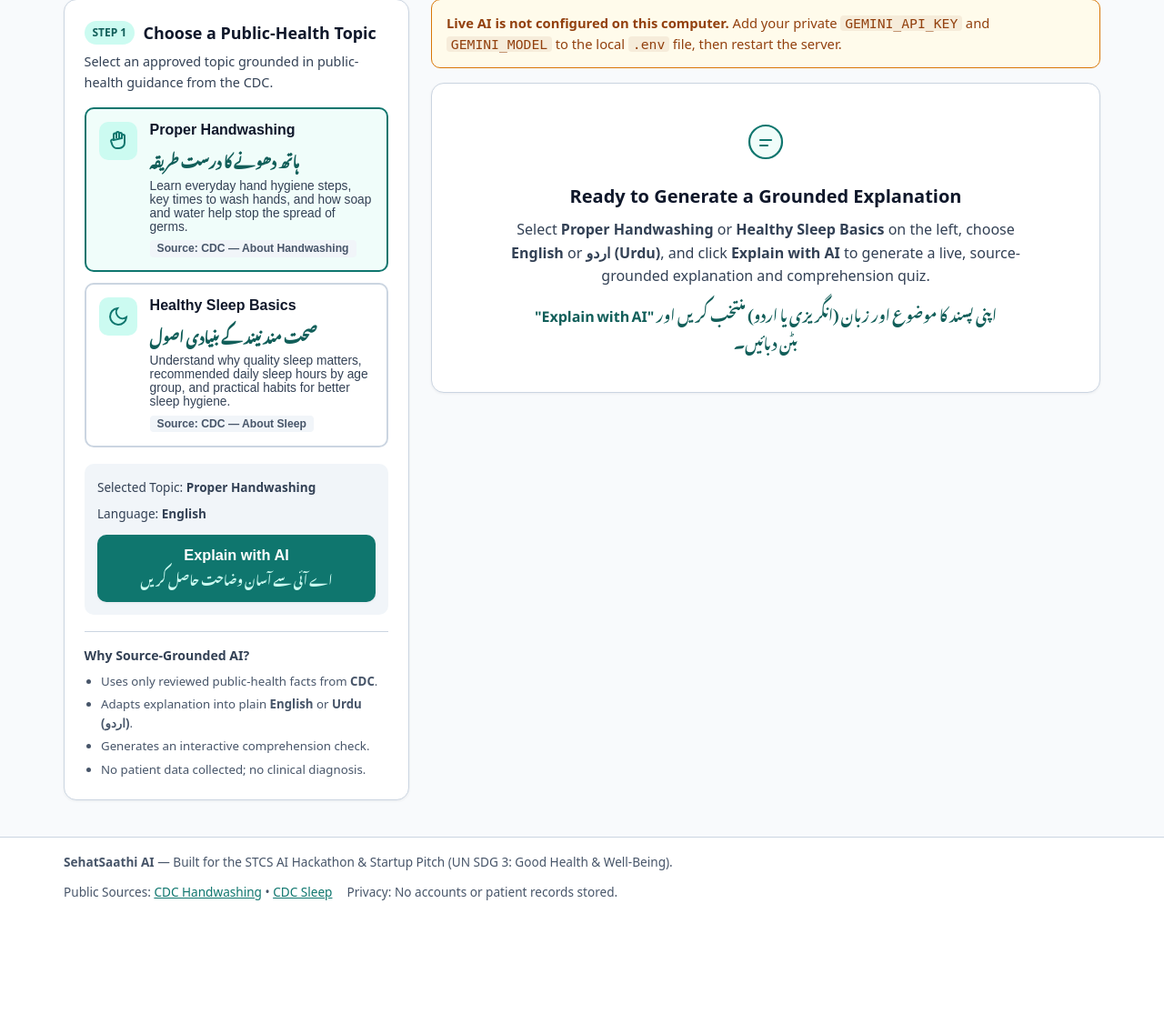
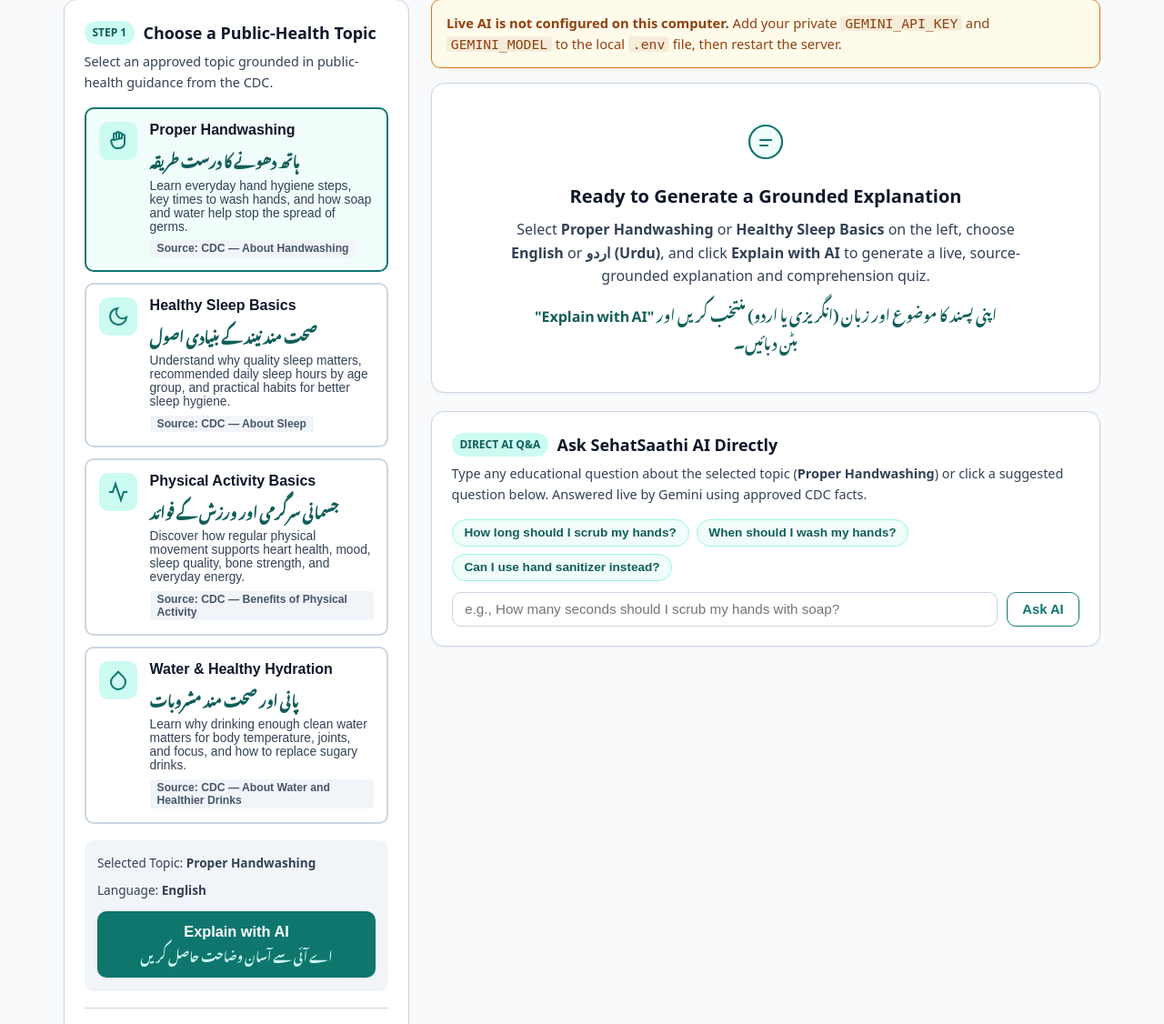
Before and after one commit to Usman35404/SEHATSAATHI, a Flask app: page / in a window 1280 px wide. Shown: the part 227-1353 px from the top of the page at 91% size. Before the commit the page ends 1217 px from the top, so only its background shows below. Run offline with Flask 3, Linux system fonts and the light colour scheme.

Commit message:
feat: add always-visible Direct AI Q&A card and expand curated CDC topics to 4

```diff
--- a/ai_service.py
+++ b/ai_service.py
@@ -469,10 +469,15 @@ def generate_topic_explanation(topic: dict[str, Any], language: str) -> dict[str
     return result
 
 
-def answer_topic_followup(topic: dict[str, Any], language: str, question: str) -> dict[str, Any]:
+def answer_topic_followup(
+    topic: dict[str, Any],
+    language: str,
+    question: str,
+    catalog: list[dict[str, Any]] | None = None,
+) -> dict[str, Any]:
     """
-    Answer a single constrained follow-up educational question strictly grounded
-    in the selected topic's curated facts.
+    Answer a single constrained educational question strictly grounded
+    in the selected topic's curated facts (or across the curated catalog if provided).
     """
     if language not in SUPPORTED_LANGUAGES:
         raise AIServiceError(
@@ -513,21 +518,28 @@ def answer_topic_followup(topic: dict[str, Any], language: str, question: str) -
             "live_ai": False,
         }
 
-    facts_bulleted = "\n".join(f"- {fact}" for fact in topic.get("facts", []))
+    topics_for_context = catalog if catalog else [topic]
+    context_blocks = []
+    for item in topics_for_context:
+        item_facts = "\n".join(f"  - {fact}" for fact in item.get("facts", []))
+        context_blocks.append(
+            f"[Topic ID: {item['id']} | {item['title_en']} ({item['title_ur']}) | Source: {item['source_title']}]\n{item_facts}"
+        )
+    facts_bulleted = "\n\n".join(context_blocks)
     lang_label = SUPPORTED_LANGUAGES[language]
 
     system_instruction = (
         "You are a constrained educational assistant for SehatSaathi AI. "
-        "You may ONLY answer using the provided Approved Source Facts for the selected topic.\n"
+        "You may ONLY answer using the provided Approved Source Facts from the curated public-health topics.\n"
         "STRICT RULES:\n"
         "1. If the user's question is answered by the Approved Source Facts, provide a concise, plain-language answer (2-3 sentences) in the requested language and set supported_by_source to true.\n"
-        "2. If the user's question is NOT covered by the Approved Source Facts, or asks for personal medical advice, diagnosis, medications, or unrelated topics, politely state that the current learning material for this topic does not cover that question and remind them that SehatSaathi AI provides general education only (set supported_by_source to false).\n"
+        "2. If the user's question is NOT covered by the Approved Source Facts, or asks for personal medical advice, diagnosis, medications, or unrelated topics, politely state that the current learning material does not cover that question and remind them that SehatSaathi AI provides general education only (set supported_by_source to false).\n"
         "3. Never invent facts, statistics, clinical advice, or URLs.\n"
         "4. Return ONLY valid JSON with keys: {\"answer\": string, \"supported_by_source\": boolean}."
     )
 
     user_prompt = (
-        f"Topic: {topic['title_en']} ({topic['title_ur']})\n"
+        f"Selected Topic: {topic['title_en']} ({topic['title_ur']})\n"
         f"Target Language: {lang_label}\n"
         f"Approved Source Facts:\n{facts_bulleted}\n\n"
         f"User Question: {cleaned_q}\n"
--- a/app.py
+++ b/app.py
@@ -244,7 +244,8 @@ def create_app(test_config: dict[str, Any] | None = None) -> Flask:
                 400,
             )
 
-        topic = get_topic_by_id(topic_id)
+        catalog = load_topics_catalog()
+        topic = get_topic_by_id(topic_id, catalog=catalog)
         if topic is None:
             return _error_response(
                 "UNKNOWN_TOPIC",
@@ -257,6 +258,7 @@ def create_app(test_config: dict[str, Any] | None = None) -> Flask:
                 topic=topic,
                 language=language.strip(),
                 question=question,
+                catalog=catalog,
             )
             return jsonify(result), 200
         except AIServiceError as exc:
--- a/static/css/style.css
+++ b/static/css/style.css
@@ -915,6 +915,25 @@ body {
   border-color: var(--brand-primary);
 }
 
+.direct-ai-card {
+  margin-top: 1.25rem;
+}
+
+.followup-result__meta {
+  display: flex;
+  align-items: center;
+  justify-content: space-between;
+  gap: 0.5rem;
+  flex-wrap: wrap;
+  margin-bottom: 0.45rem;
+}
+
+.followup-source-note {
+  font-size: 0.78rem;
+  color: var(--text-muted);
+  font-weight: 600;
+}
+
 @media (max-width: 600px) {
   .brand__title { font-size: 1.2rem; }
   .header-controls { width: 100%; justify-content: space-between; }
--- a/static/js/app.js
+++ b/static/js/app.js
@@ -73,7 +73,9 @@
   const followupError = document.getElementById("followup-error");
   const followupResult = document.getElementById("followup-result");
   const followupBadge = document.getElementById("followup-badge");
+  const followupSourceNote = document.getElementById("followup-source-note");
   const followupAnswerText = document.getElementById("followup-answer-text");
+  const directAskTopicName = document.getElementById("direct-ask-topic-name");
 
   // Usability helpers (loading progress, model badge, suggestions, config check)
   const loadingElapsed = document.getElementById("loading-elapsed");
@@ -100,6 +102,14 @@
     sleep: {
       en: ["How many hours should a teenager sleep?", "How can I sleep better at night?", "Why is sleep important?"],
       ur: ["نوجوانوں کو کتنے گھنٹے سونا چاہیے؟", "رات کو بہتر نیند کیسے لیں؟", "نیند کیوں ضروری ہے؟"],
+    },
+    activity: {
+      en: ["What are the immediate benefits of physical activity?", "How does exercise help bones and muscles?", "How does activity help children?"],
+      ur: ["جسمانی سرگرمی کے فوری فوائد کیا ہیں؟", "ورزش ہڈیوں اور پٹھوں کو کیسے مضبوط کرتی ہے؟", "بچوں کے لیے ورزش کیوں ضروری ہے؟"],
+    },
+    hydration: {
+      en: ["Why is drinking enough water important?", "What are healthy alternatives to sugary drinks?", "How can I drink more water daily?"],
+      ur: ["مناسب مقدار میں پانی پینا کیوں ضروری ہے؟", "میٹھے مشروبات کا صحت مند متبادل کیا ہے؟", "روزانہ زیادہ پانی پینے کے آسان طریقے کیا ہیں؟"],
     },
   };
 
@@ -223,11 +233,17 @@
     });
 
     if (activeCard && selectedTopicLabel) {
-      selectedTopicLabel.textContent =
+      const labelText =
         state.selectedLanguage === "ur"
           ? `${activeCard.dataset.titleEn} (${activeCard.dataset.titleUr})`
           : activeCard.dataset.titleEn;
+      selectedTopicLabel.textContent = labelText;
+      if (directAskTopicName) {
+        directAskTopicName.textContent = labelText;
+      }
     }
+
+    renderSuggestions(state.selectedTopicId, state.selectedLanguage);
 
     const isUrdu = state.selectedLanguage === "ur";
     langEnBtn.classList.toggle("is-active", !isUrdu);
@@ -583,18 +599,19 @@
     stopAudioBtn.addEventListener("click", stopSpeech);
   }
 
-  // Event Listener: Constrained Follow-Up Question
+  // Event Listener: Direct / Constrained Follow-Up Question
   if (followupForm) {
     followupForm.addEventListener("submit", async (event) => {
       event.preventDefault();
-      if (!state.currentResult) {
-        return;
-      }
+      const targetTopicId =
+        (state.currentResult && state.currentResult.topic_id) || state.selectedTopicId;
+      const targetLanguage =
+        (state.currentResult && state.currentResult.language) || state.selectedLanguage;
 
       const questionText = (followupInput.value || "").trim();
       if (!questionText) {
         followupError.textContent =
-          state.selectedLanguage === "ur"
+          targetLanguage === "ur"
             ? "براہِ کرم اپنا سوال درج کریں۔"
             : "Please enter a short question about this topic.";
         followupError.classList.remove("hidden");
@@ -612,8 +629,8 @@
           method: "POST",
           headers: { "Content-Type": "application/json" },
           body: JSON.stringify({
-            topic_id: state.currentResult.topic_id,
-            language: state.currentResult.language,
+            topic_id: targetTopicId,
+            language: targetLanguage,
             question: questionText,
           }),
         });
@@ -651,6 +668,10 @@
           followupBadge.textContent = "Outside Current Topic Facts";
         }
 
+        if (followupSourceNote && payload.source && payload.source.title) {
+          followupSourceNote.textContent = `Source: ${payload.source.title}`;
+        }
+
         followupResult.classList.remove("hidden");
       } catch {
         if (requestId !== state.activeFollowupRequestId) {
--- a/templates/index.html
+++ b/templates/index.html
@@ -89,9 +89,17 @@
               <svg viewBox="0 0 24 24" width="24" height="24" fill="none" stroke="currentColor" stroke-width="2">
                 <path d="M7 11V5a1.5 1.5 0 0 1 3 0v4m0 0V3.5a1.5 1.5 0 0 1 3 0V9m0 0V4.5a1.5 1.5 0 0 1 3 0V9m0 0V6.5a1.5 1.5 0 0 1 3 0V14a6 6 0 0 1-6 6h-2a6 6 0 0 1-5.66-4L4.1 12.3a1.5 1.5 0 0 1 2.6-1.3L7 11Z"/>
               </svg>
+              {% elif topic.id == 'sleep' %}
+              <svg viewBox="0 0 24 24" width="24" height="24" fill="none" stroke="currentColor" stroke-width="2">
+                <path d="M21 12.79A9 9 0 1 1 11.21 3 7 7 0 0 0 21 12.79z"/>
+              </svg>
+              {% elif topic.id == 'activity' %}
+              <svg viewBox="0 0 24 24" width="24" height="24" fill="none" stroke="currentColor" stroke-width="2">
+                <path d="M22 12h-4l-3 9L9 3l-3 9H2"/>
+              </svg>
               {% else %}
               <svg viewBox="0 0 24 24" width="24" height="24" fill="none" stroke="currentColor" stroke-width="2">
-                <path d="M21 12.79A9 9 0 1 1 11.21 3 7 7 0 0 0 21 12.79z"/>
+                <path d="M12 2.69l5.66 5.66a8 8 0 1 1-11.31 0z"/>
               </svg>
               {% endif %}
             </div>
@@ -265,15 +273,16 @@
             </div>
           </div>
         </div>
+      </article>
 
-        <!-- Constrained Topic Follow-Up Card -->
-        <div class="result-card followup-card" aria-labelledby="followup-title">
+      <!-- Always-Visible Direct AI Question Card (Grounded in Curated CDC Knowledge Base) -->
+      <div class="result-card direct-ai-card" aria-labelledby="followup-title">
         <div class="panel-header">
-            <span class="step-pill">Optional</span>
-            <h3 id="followup-title" class="panel-title">Ask a Question About This Topic</h3>
+          <span class="step-pill">Direct AI Q&amp;A</span>
+          <h3 id="followup-title" class="panel-title">Ask SehatSaathi AI Directly</h3>
         </div>
         <p class="panel-subtitle">
-            Questions are answered strictly from the selected topic's approved CDC facts. Personal symptoms, diagnoses, or prescriptions are not supported.
+          Type any educational question about the selected topic (<strong id="direct-ask-topic-name">Proper Handwashing</strong>) or click a suggested question below. Answered live by Gemini using approved CDC facts.
         </p>
 
         <div id="followup-suggestions" class="suggestion-chips" aria-label="Suggested questions"></div>
@@ -304,11 +313,11 @@
         <div id="followup-result" class="followup-result hidden" role="status" aria-live="polite">
           <div class="followup-result__meta" dir="ltr">
             <span id="followup-badge" class="badge badge--neutral">Source-Grounded Answer</span>
+            <span id="followup-source-note" class="followup-source-note"></span>
           </div>
           <p id="followup-answer-text" class="followup-result__text"></p>
         </div>
       </div>
-      </article>
     </section>
   </main>
 
```
Also changed, not shown: content/topics.json (+36 -0 lines), tests/test_app.py (+1 -1 lines). Lines whose indentation alone changed are shown as unchanged.
